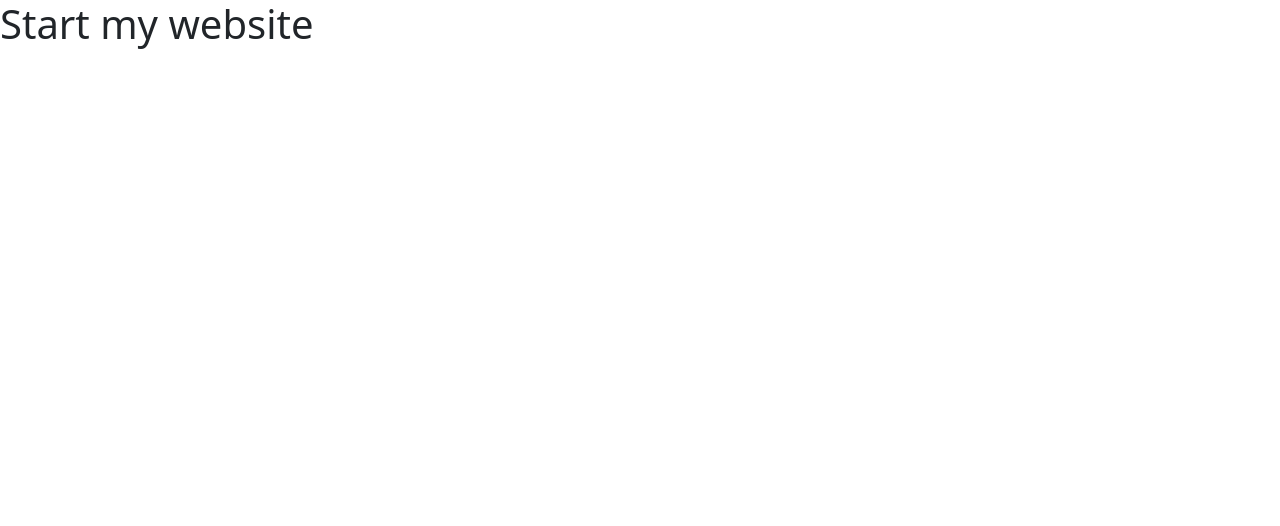
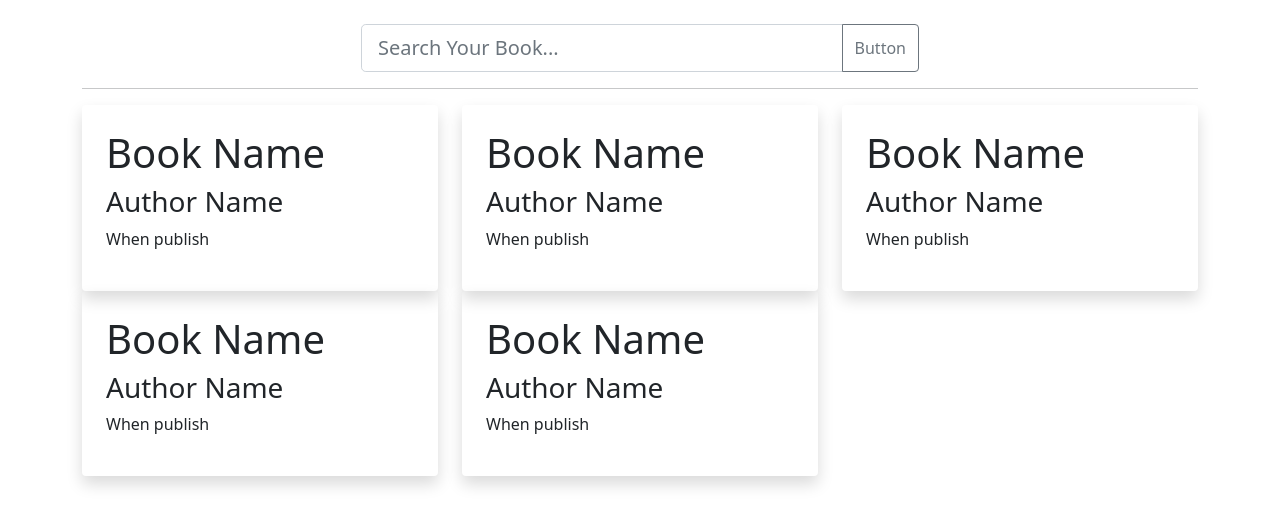
Before and after one commit to md-hasan-ali/book-archive-api-website, a plain HTML site: page index.html in a window 1280 px wide. Drawn offline with nearby package versions, Linux system fonts and the light colour scheme.

Commit message:
complete design part

```diff
--- a/index.html
+++ b/index.html
@@ -1,21 +1,83 @@
 <!DOCTYPE html>
 <html lang="en">
+
 <head>
     <meta charset="UTF-8">
     <meta http-equiv="X-UA-Compatible" content="IE=edge">
     <meta name="viewport" content="width=device-width, initial-scale=1.0">
     <title>Book Archive Api</title>
     <!-- bootstrap css -->
-    <link rel="stylesheet" href="css/bootstrap.min.css">
+    <link href="https://cdn.jsdelivr.net/npm/bootstrap@5.1.0/dist/css/bootstrap.min.css" rel="stylesheet"
+        integrity="sha384-KyZXEAg3QhqLMpG8r+8fhAXLRk2vvoC2f3B09zVXn8CA5QIVfZOJ3BCsw2P0p/We" crossorigin="anonymous">
+    <!-- <link rel="stylesheet" href="css/bootstrap.min.css"> -->
 </head>
+
 <body>
     <main>
+        <!-- search-area Start -->
         <section>
-            <h1>Start my website</h1>
+            <div class="container">
+                <div class="input-group mb-3 w-50 mx-auto my-4">
+                    <input type="text" class="form-control form-control-lg" placeholder="Search Your Book..."
+                        aria-label="Recipient's username" aria-describedby="button-addon2">
+                    <button class="btn btn-outline-secondary" type="button" id="button-addon2">Button</button>
+                </div>
+                <hr>
+            </div>
         </section>
+        <!-- search-area End -->
+
+        <!-- Search-Result-Area Start -->
+        <section>
+            <div class="container">
+                <div class="row">
+                    <div class="col-md-4">
+                        <div class="book-item p-4 shadow rounded">
+                            <h1>Book Name </h1>
+                            <h3>Author Name</h3>
+                            <p>When publish</p>
+                        </div>
+                    </div>
+                    <div class="col-md-4">
+                        <div class="book-item p-4 shadow rounded">
+                            <h1>Book Name </h1>
+                            <h3>Author Name</h3>
+                            <p>When publish</p>
+                        </div>
+                    </div>
+                    <div class="col-md-4">
+                        <div class="book-item p-4 shadow rounded">
+                            <h1>Book Name </h1>
+                            <h3>Author Name</h3>
+                            <p>When publish</p>
+                        </div>
+                    </div>
+                    <div class="col-md-4">
+                        <div class="book-item p-4 shadow rounded">
+                            <h1>Book Name </h1>
+                            <h3>Author Name</h3>
+                            <p>When publish</p>
+                        </div>
+                    </div>
+                    <div class="col-md-4">
+                        <div class="book-item p-4 shadow rounded">
+                            <h1>Book Name </h1>
+                            <h3>Author Name</h3>
+                            <p>When publish</p>
+                        </div>
+                    </div>
+                </div>
+            </div>
+        </section>
+        <!-- Search-Result-Area End -->
+
     </main>
-
+    <!-- Bootstrap bundle js -->
+    <script src="https://cdn.jsdelivr.net/npm/bootstrap@5.1.0/dist/js/bootstrap.bundle.min.js"
+        integrity="sha384-U1DAWAznBHeqEIlVSCgzq+c9gqGAJn5c/t99JyeKa9xxaYpSvHU5awsuZVVFIhvj"
+        crossorigin="anonymous"></script>
     <!-- js files -->
     <script src="js/main.js"></script>
 </body>
+
 </html>
```
